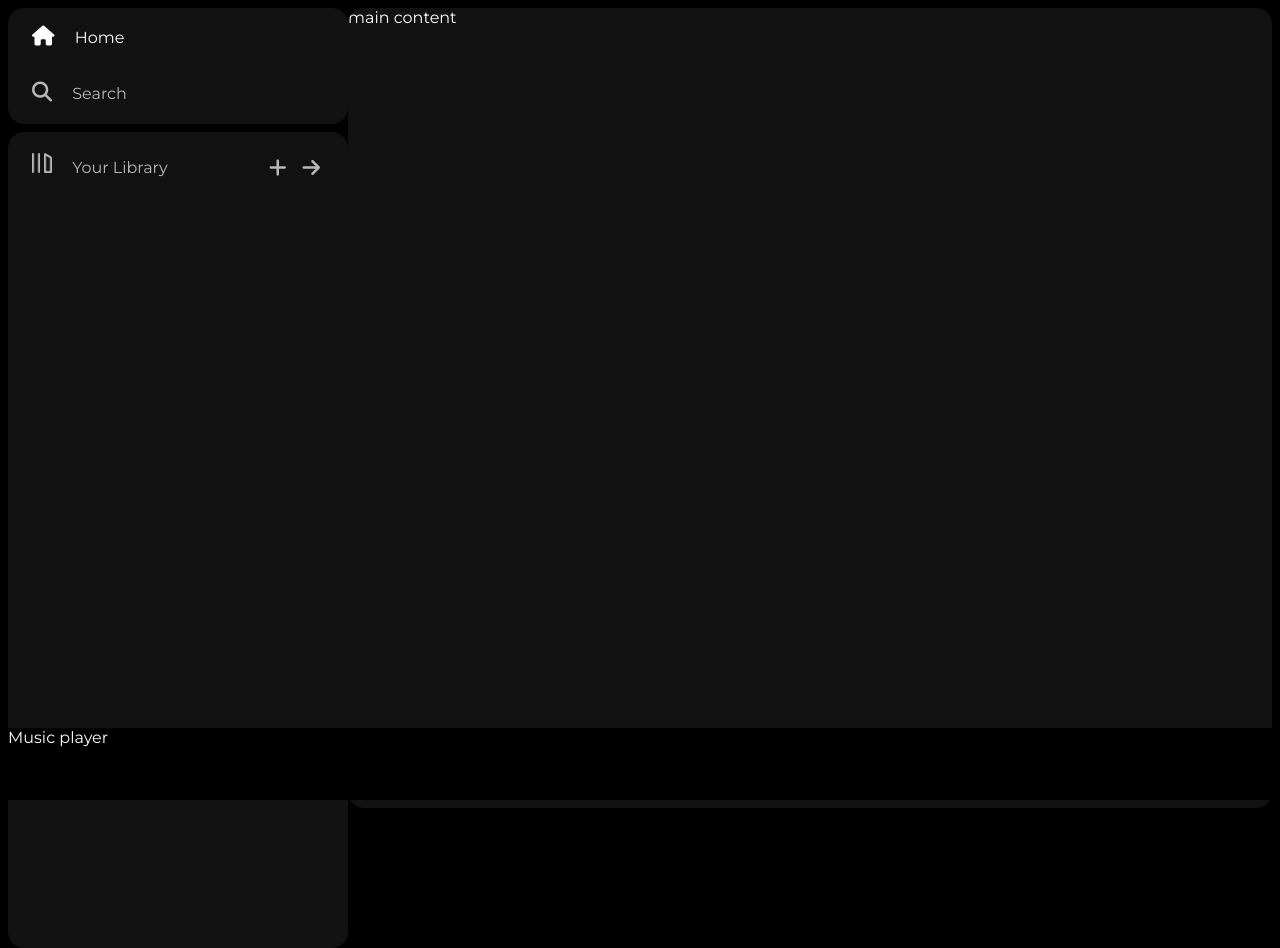
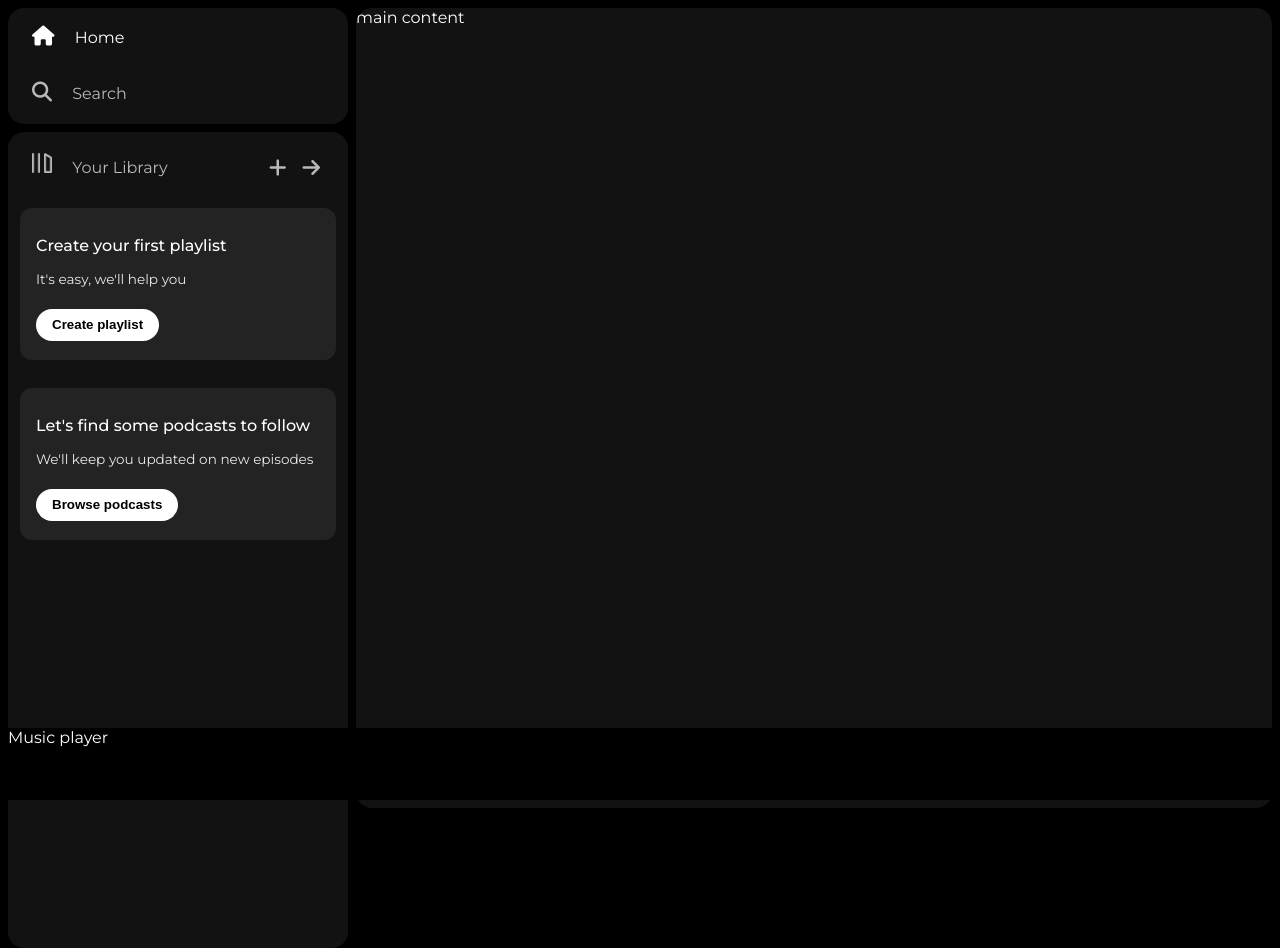
Before and after one commit to Anurag-Jethi/Music-Player, a plain HTML site: page index.html in a window 1280 px wide. Drawn offline with Linux system fonts and the light colour scheme.

Commit message:
updated library section

```diff
--- a/index.html
+++ b/index.html
@@ -35,6 +35,18 @@
                         <i class="fa-solid fa-arrow-right"></i>
                     </div>
                 </div>
+                <div class="lib-box">
+                    <div class="box">
+                        <p class="box-p1">Create your first playlist</p>
+                        <p class="box-p2">It's easy, we'll help you</p>
+                        <button class="badge">Create playlist</button>
+                    </div>
+                    <div class="box">
+                        <p class="box-p1">Let's find some podcasts to follow</p>
+                        <p class="box-p2">We'll keep you updated on new episodes</p>
+                        <button class="badge">Browse podcasts</button>
+                    </div>
+                </div>
             </div>
         </div>
         <div class="main-content">main content</div>
--- a/style.css
+++ b/style.css
@@ -16,6 +16,7 @@ body {
     background-color: black;
     width : 340px;
     border-radius: 1rem;
+    margin-right: 0.5rem;
 }
 
 .main-content {
@@ -99,3 +100,32 @@ a {
 .icons i:hover {
     opacity: 1;
 }
+
+.box {
+    background-color: #232323;
+    height : 8rem;
+    border-radius: 0.75rem;
+    margin: 0.75rem 0 1.75rem 0;
+    padding: 0.75rem 1rem;
+}
+
+.box-p1 {
+    font-size: 1rem;
+    font-weight: 500;
+}
+
+.box-p2 {
+    font-size: 0.85rem;
+    opacity: 0.9;
+}
+
+.badge {
+    border: none;
+    border-radius: 100px;
+    font-weight: 700;
+    background-color: #fff;
+    padding: 0.25rem 1rem;
+    margin-top: 0.5rem;
+    height: 2rem;
+    width: fit-content;
+}
```
